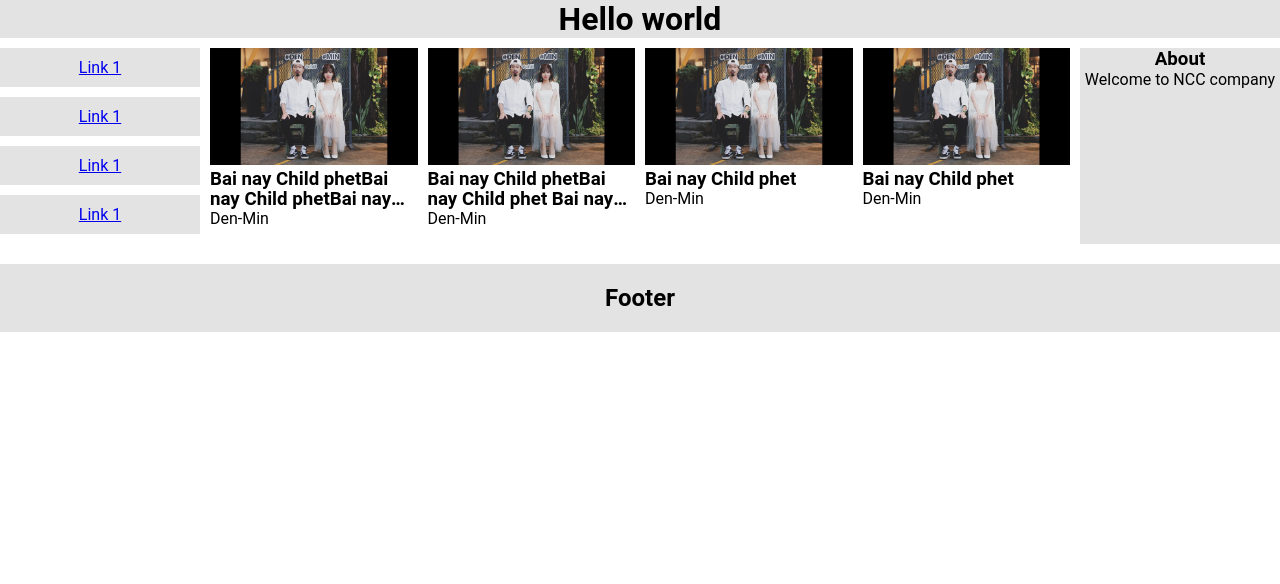
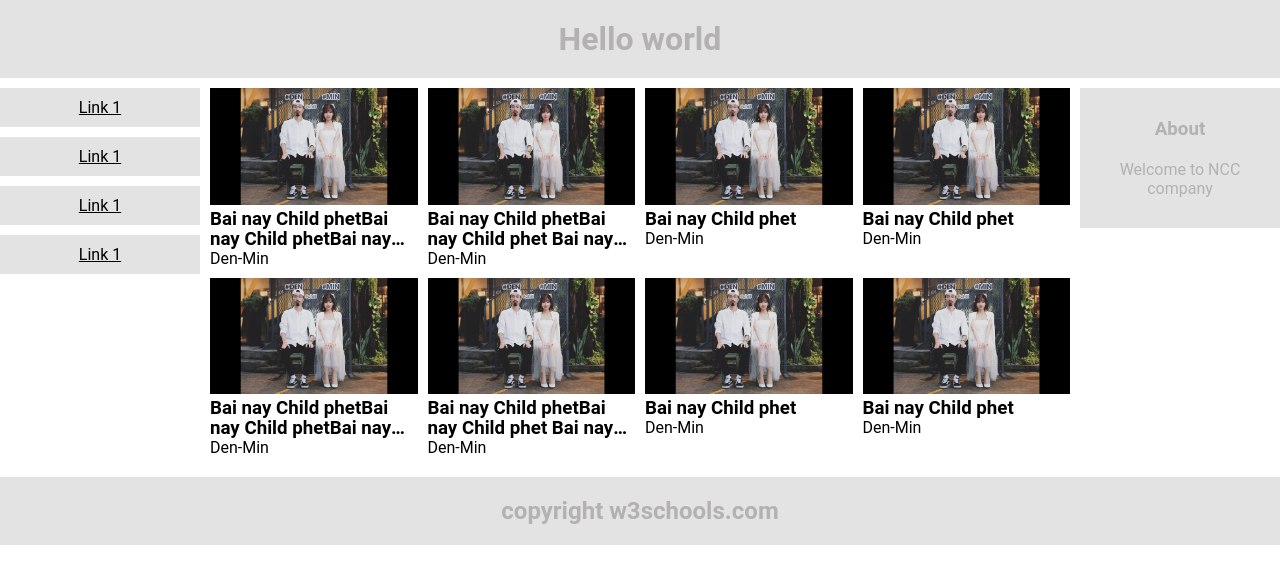
Before and after one commit to phamtuan240201/Practice-HTML-CSS, a plain HTML site: page index.html in a window 1280 px wide. Drawn offline with Linux system fonts and the light colour scheme.

Commit message:
Edit style.css

```diff
--- a/index.html
+++ b/index.html
@@ -50,17 +50,37 @@
                         <h3>Bai nay Child phet</h3>
                         <span>Den-Min</span>
                     </div>
+                    <div class="item-content">
+                        <img src="imgs/maxresdefault.jpg" alt="championship">
+                        <h3>Bai nay Child phetBai nay Child phetBai nay Child phetBai nay Child phetBai nay Child phetBai nay Child phetBai nay Child phetBai nay Child phetBai nay Child phet</h3>
+                        <span>Den-Min</span>
+                    </div>
+                    <div class="item-content">
+                        <img src="imgs/maxresdefault.jpg" alt="championship">
+                        <h3> Bai nay Child phetBai nay Child phet Bai nay Child phetBai nay Child phet</h3>
+                        <span>Den-Min</span>
+                    </div><div class="item-content">
+                        <img src="imgs/maxresdefault.jpg" alt="championship">
+                        <h3>Bai nay Child phet</h3>
+                        <span>Den-Min</span>
+                    </div><div class="item-content">
+                        <img src="imgs/maxresdefault.jpg" alt="championship">
+                        <h3>Bai nay Child phet</h3>
+                        <span>Den-Min</span>
+                    </div>
                 </div>
             </div>
 
             <div class="about">
-                <h3>About</h3>
-                <p>Welcome to NCC company</p>
+                <div class="content">
+                    <h3>About</h3>
+                    <p>Welcome to NCC company</p>
+                </div>
             </div>
         </div>
 
         <footer>
-            <h2>Footer</h2>
+            <h2>copyright w3schools.com</h2>
         </footer>
     </div>
 </body>
--- a/style.css
+++ b/style.css
@@ -9,6 +9,8 @@ body{
 h1{
     text-align: center;
     background: #e3e3e3;
+    color: rgb(179, 177, 177);
+    padding: 20px 0px;
 }
 .grid-container{
     display: grid;
@@ -24,6 +26,9 @@ li{
     width: 100%;
     background: #e3e3e3;
     padding: 10px 0px ;
+}
+li a{
+    color: #000;
 }
 
 .start-content{
@@ -47,8 +52,17 @@ li{
 .about{
     width: 200px;
     text-align: center;
+    margin-top: 10px;
+
+}
+.content{
     background: #e3e3e3;
-    margin-top: 10px;
+    color: rgb(179, 177, 177);
+    padding: 30px;
+}
+.content h3{
+    margin-bottom: 20px;
+
 }
 footer{
     background: #e3e3e3;
@@ -57,6 +71,7 @@ footer{
 footer h2{
     text-align: center;
     padding: 20px 0px;
+    color: rgb(179, 177, 177);
 }
 @media screen and (max-width : 1024px){
     .start-content{
@@ -65,11 +80,11 @@ footer h2{
         grid-template-columns: 1fr 1fr 1fr;
     }
 }
-@media screen and (max-width : 1024px){
+@media screen and (max-width : 768px){
     .start-content{
         margin-top: 10px;
         display: grid;
-        grid-template-columns: 1fr 1fr ;
+        grid-template-columns: 1fr 1fr;
     }
 }
 @media screen and (max-width : 620px){
@@ -90,7 +105,7 @@ footer h2{
         grid-template-columns: 1fr 1fr;
     }
 }
-@media screen and (max-width : 320px){
+@media screen and (max-width : 375px){
     .start-content{
         margin-top: 10px;
         display: grid;
```
